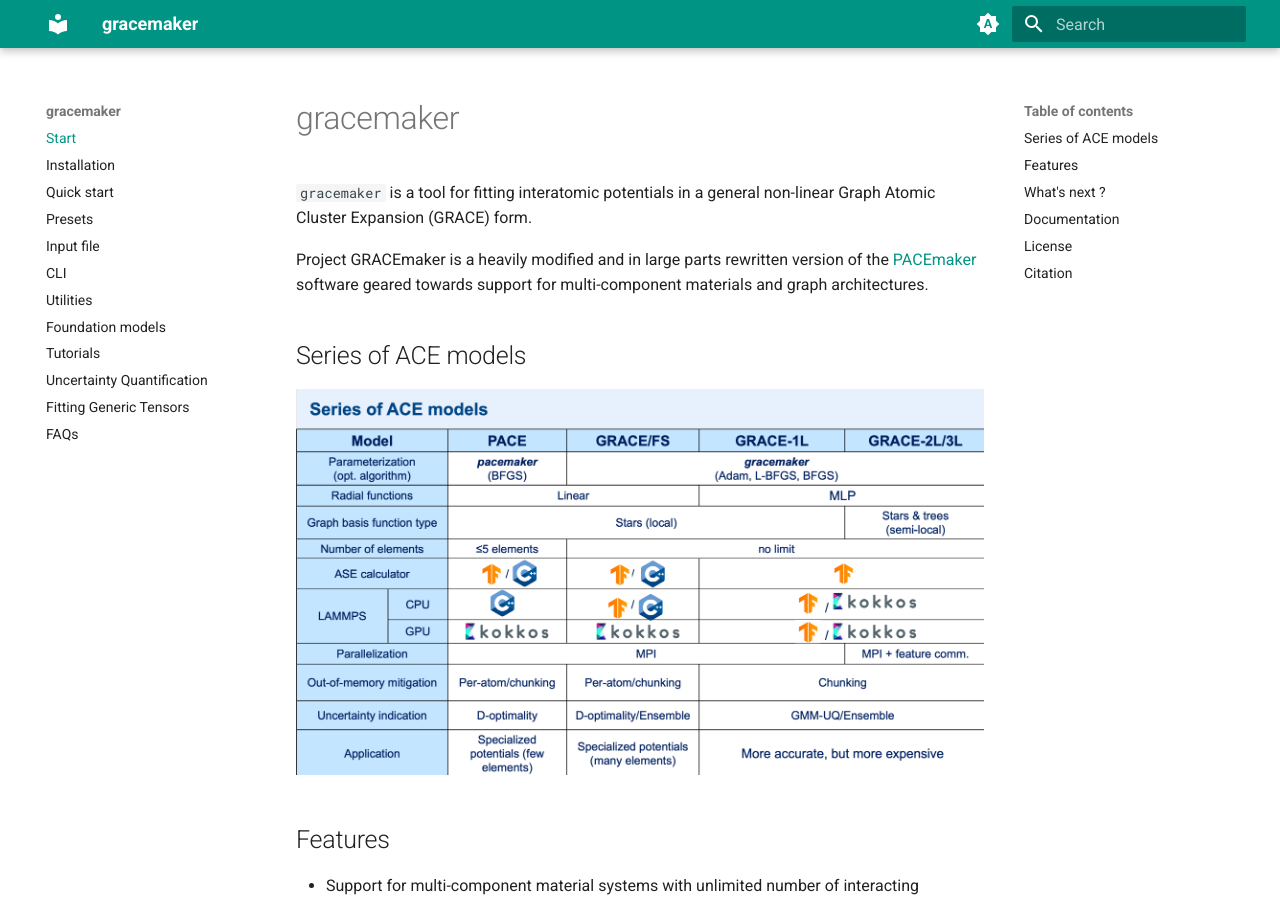
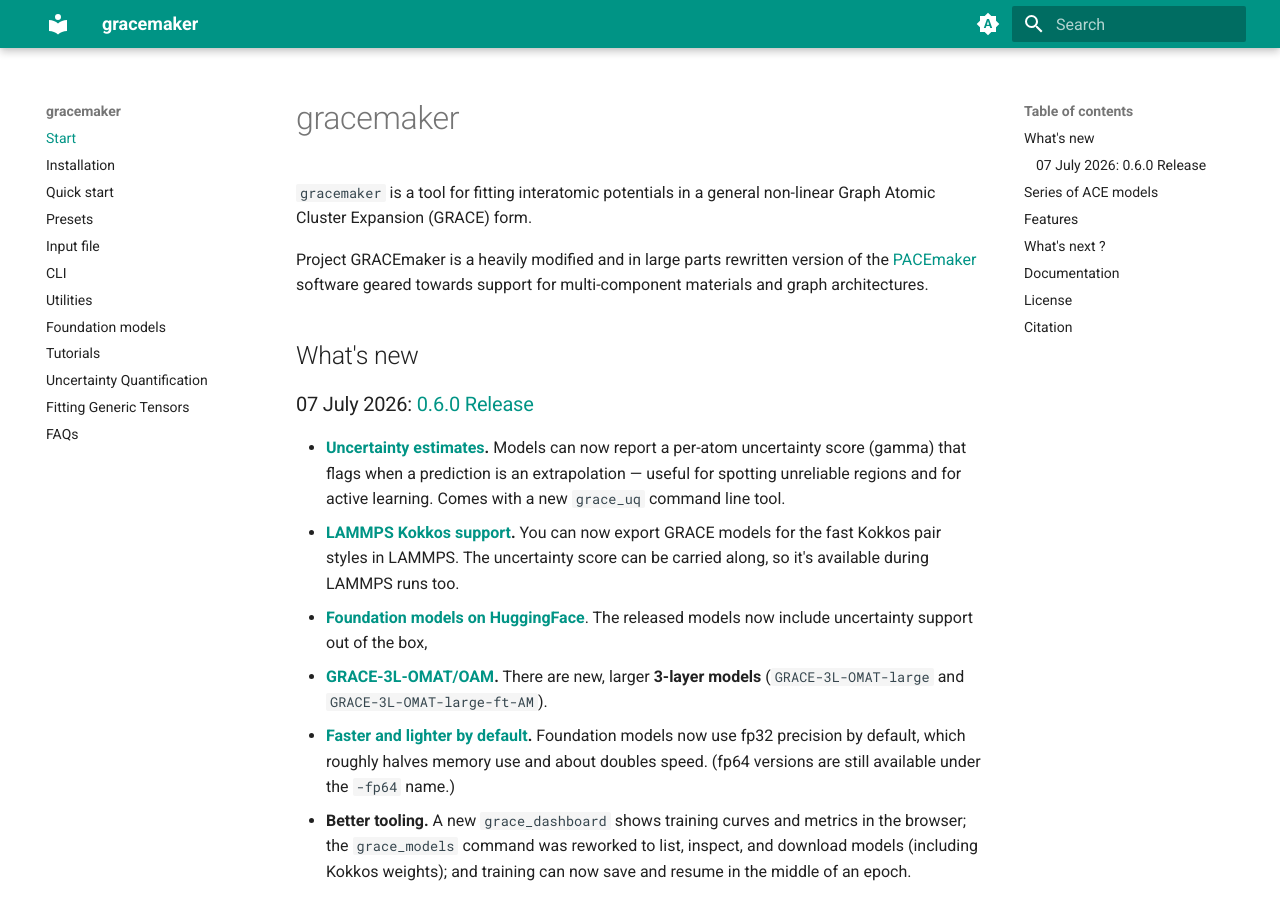
Before and after one commit to ICAMS/grace-tensorpotential, an MkDocs documentation site: the page built from docs/index.md, in a window 1280 px wide and 900 px high. Built offline with MkDocs 1.6.1 and Material for MkDocs 9.7.7, drawn with Linux system fonts in a browser that asks for light colours.

Commit message:
Document 0.6.0 release features in index.md
Added a new section detailing the 0.6.0 release features, including uncertainty estimates, LAMMPS Kokkos support, and improved tooling.

```diff
--- a/docs/index.md
+++ b/docs/index.md
@@ -4,6 +4,18 @@
 
 Project GRACEmaker is a heavily modified and in large parts rewritten version of the [PACEmaker](https://pacemaker.readthedocs.io/)
 software geared towards support for multi-component materials and graph architectures.
+
+## What's new
+
+
+### 07 July 2026: [0.6.0 Release](https://github.com/ICAMS/grace-tensorpotential/releases/tag/0.6.0)
+
+- **[Uncertainty estimates](https://gracemaker.readthedocs.io/en/latest/gracemaker/uq/).** Models can now report a per-atom uncertainty score (gamma) that flags when a prediction is an extrapolation — useful for spotting unreliable regions and for active learning. Comes with a new `grace_uq` command line tool.
+- **[LAMMPS Kokkos support](https://gracemaker.readthedocs.io/en/latest/gracemaker/quickstart/#lammps-kokkos-npz-grace-1l-grace-2l-grace-3l).** You can now export GRACE models for the fast Kokkos pair styles in LAMMPS. The uncertainty score can be carried along, so it's available during LAMMPS runs too.
+- **[Foundation models on HuggingFace](https://huggingface.co/AMS-ICAMS-RUB/grace-foundation-models)**. The released models now include uncertainty support out of the box,
+-  **[GRACE-3L-OMAT/OAM](https://gracemaker.readthedocs.io/en/latest/gracemaker/foundation/#three-layer-3l-models).** There are new, larger **3-layer models** (`GRACE-3L-OMAT-large` and `GRACE-3L-OMAT-large-ft-AM`).
+- **[Faster and lighter by default](https://gracemaker.readthedocs.io/en/latest/gracemaker/foundation/).** Foundation models now use fp32 precision by default, which roughly halves memory use and about doubles speed. (fp64 versions are still available under the `-fp64` name.)
+- **Better tooling.** A new `grace_dashboard` shows training curves and metrics in the browser; the `grace_models` command was reworked to list, inspect, and download models (including Kokkos weights); and training can now save and resume in the middle of an epoch.
 
 
 ## Series of ACE models
```
